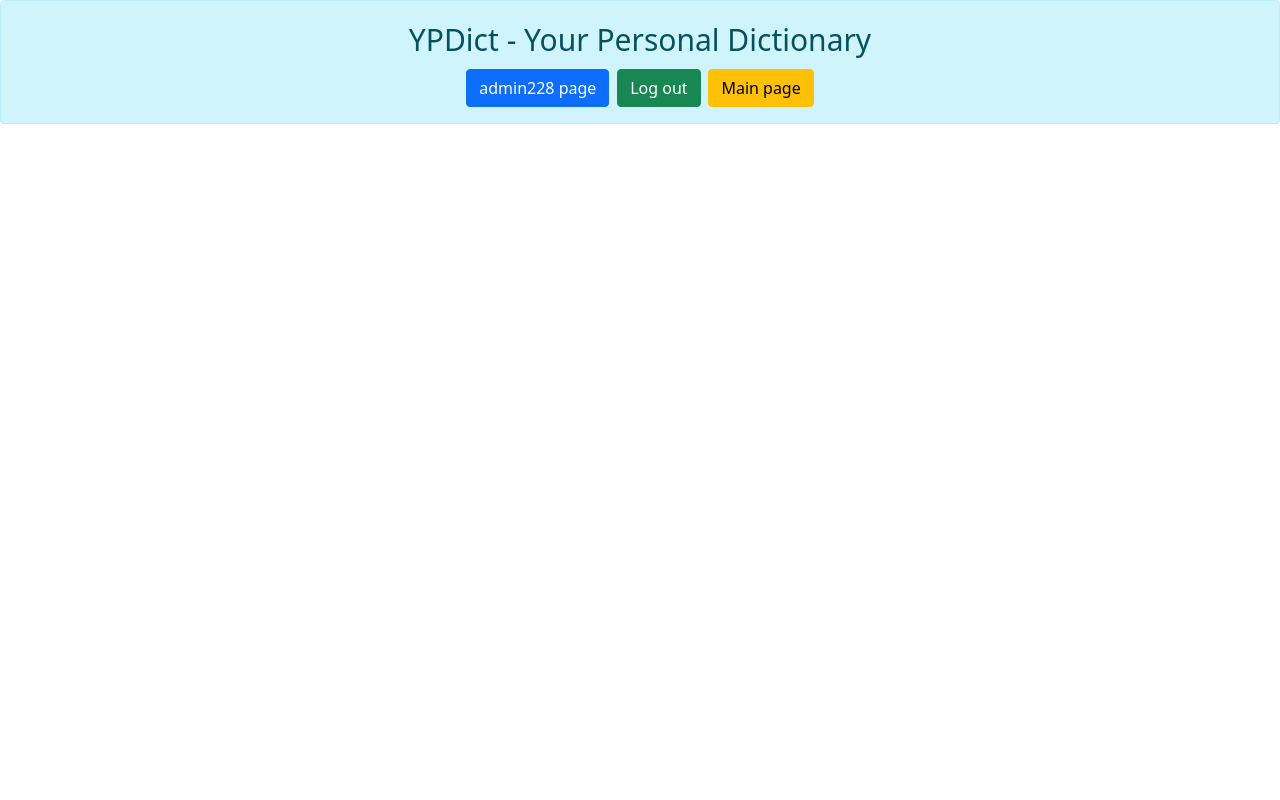
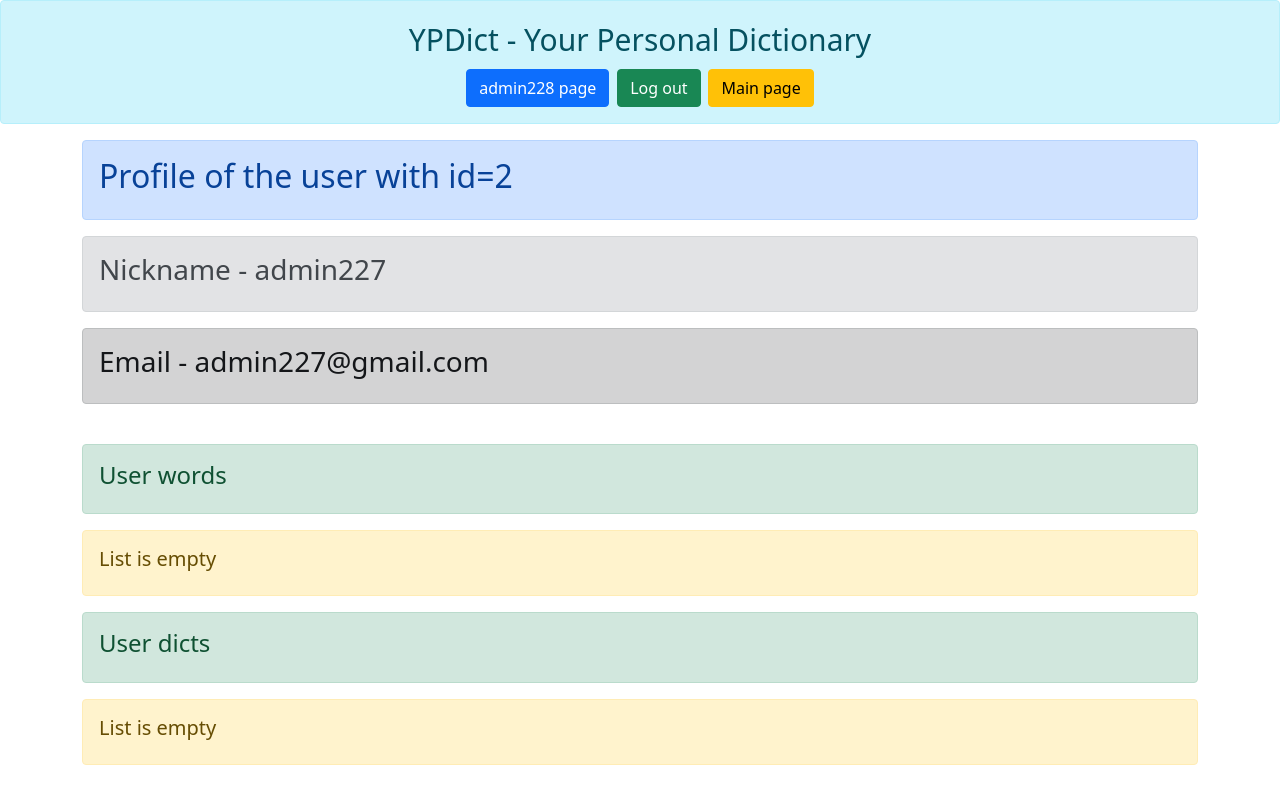
Before and after one commit to sevastarYandex/final_project, a Flask app: page /user/2 in a window 1280 px wide. Run offline with Flask 3, Linux system fonts and the light colour scheme; a user stored in the database is signed in; data comes from the database, SQL or seed files in the repository.

Commit message:
user_page

```diff
--- a/templates/user_page.html
+++ b/templates/user_page.html
@@ -1,4 +1,25 @@
 {% extends "base.html" %}
 {% block content %}
-
+<div class="alert alert-primary" role="alert"><h2>Profile of the user with id={{ data[0] }}</h2></div>
+<div class="alert alert-secondary" role="alert"><h3>Nickname - {{ data[1] }}</h3></div>
+<div class="alert alert-dark" role="alert"><h3>Email - {{ data[2] }}</h3></div>
+<br>
+<div class="alert alert-success" role="alert"><h4>User words</h4></div>
+<ul>
+    {% for smt in words %}
+    <li><a class="navbar-brand" href={{ smt[1] }}>{{ smt[0] }}</a></li>
+    {% endfor %}
+</ul>
+{% if words == [] %}
+<div class="alert alert-warning" role="alert"><h5>List is empty</h5></div>
+{% endif %}
+<div class="alert alert-success" role="alert"><h4>User dicts</h4></div>
+<ul>
+    {% for smt in dicts %}
+    <li><a class="navbar-brand" href={{ smt[1] }}>{{ smt[0] }}</a></li>
+    {% endfor %}
+</ul>
+{% if dicts == [] %}
+<div class="alert alert-warning" role="alert"><h5>List is empty</h5></div>
+{% endif %}
 {% endblock %}
```
